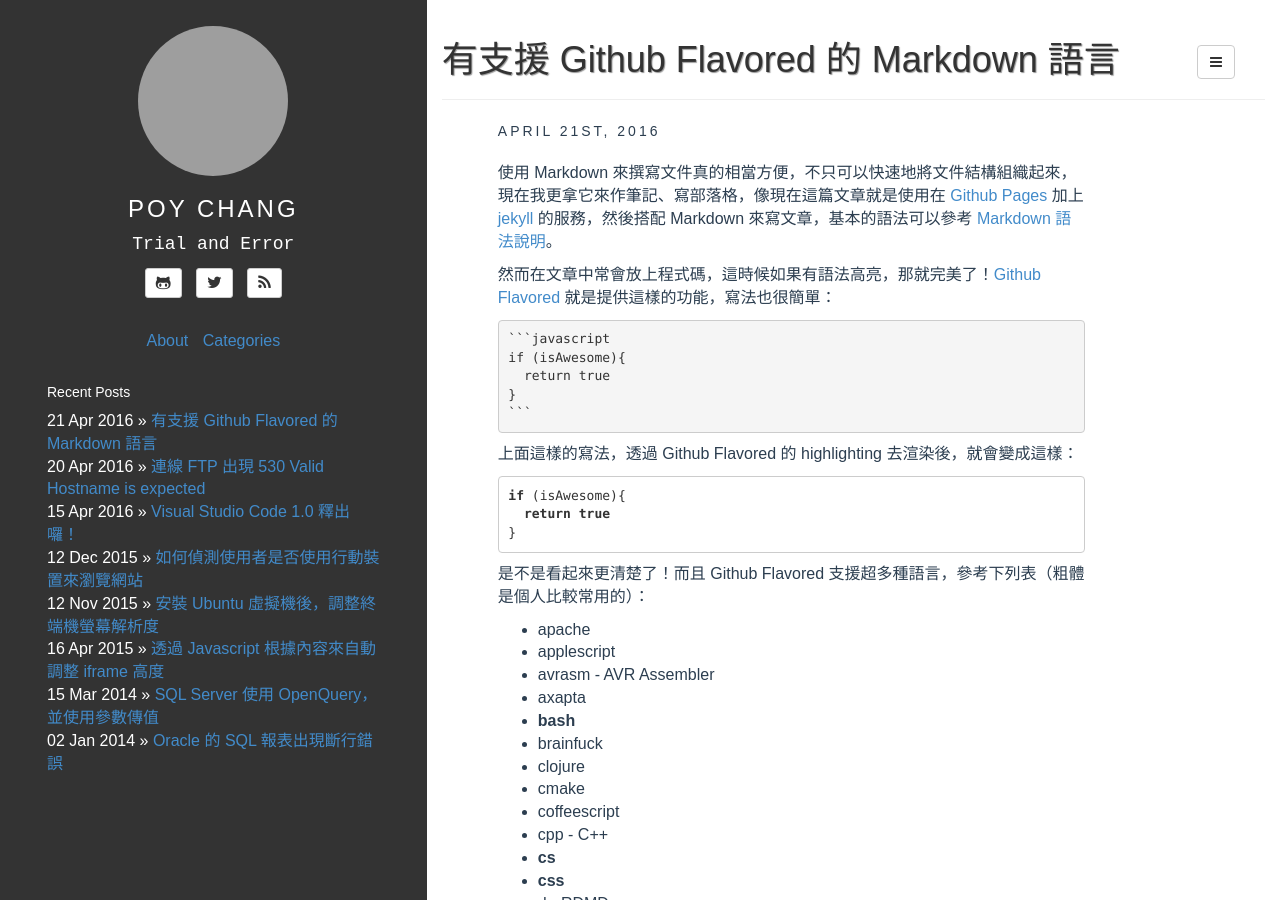
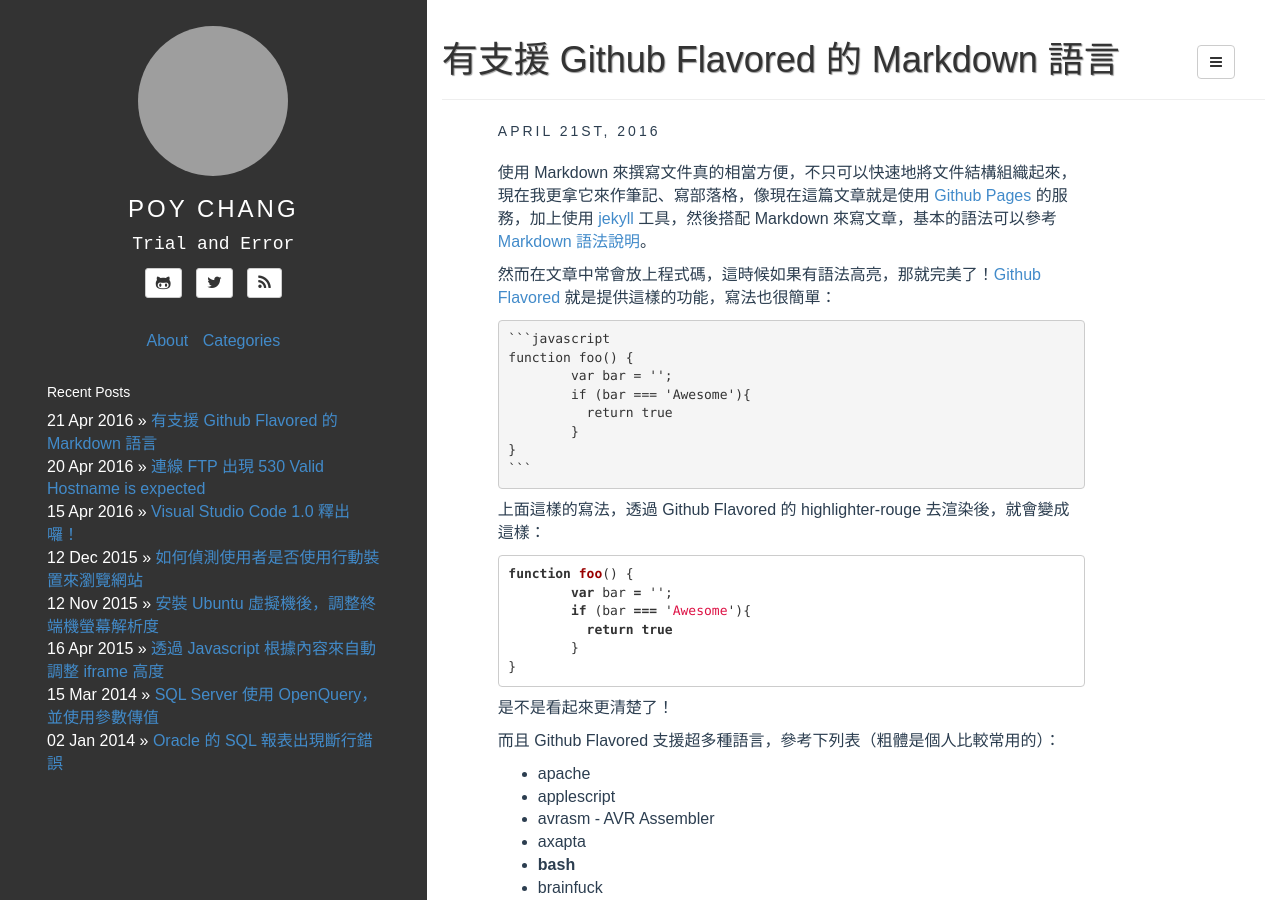
Before and after one commit to poychang/poychang.github.io, a Jekyll site: the page built from _posts/2016-04-22-supported-github-flacored-markdown.md, in a window 1280 px wide and 900 px high. Built offline with Jekyll 4.4.1, drawn with Linux system fonts in a browser that asks for light colours; some web fonts are replaced; comment, search, counter and statistics services are not loaded; some of the changed text lies outside the part shown; grey boxes are pictures that could not be loaded.

Commit message:
post update

````diff
--- a/_posts/2016-04-22-supported-github-flacored-markdown.md
+++ b/_posts/2016-04-22-supported-github-flacored-markdown.md
@@ -6,25 +6,36 @@ author: Poy
 comments: true
 categories: [Tools, Develop]
 ---
-使用 Markdown 來撰寫文件真的相當方便，不只可以快速地將文件結構組織起來，現在我更拿它來作筆記、寫部落格，像現在這篇文章就是使用在 [Github Pages](https://pages.github.com/) 加上 [jekyll](https://jekyllrb.com/) 的服務，然後搭配 Markdown 來寫文章，基本的語法可以參考 [Markdown 語法說明](http://markdown.tw/)。
+使用 Markdown 來撰寫文件真的相當方便，不只可以快速地將文件結構組織起來，現在我更拿它來作筆記、寫部落格，像現在這篇文章就是使用 [Github Pages](https://pages.github.com/) 的服務，加上使用 [jekyll](https://jekyllrb.com/) 工具，然後搭配 Markdown 來寫文章，基本的語法可以參考 [Markdown 語法說明](http://markdown.tw/)。
 
 然而在文章中常會放上程式碼，這時候如果有語法高亮，那就完美了！[Github Flavored](https://help.github.com/articles/creating-and-highlighting-code-blocks/) 就是提供這樣的功能，寫法也很簡單：
+
 <pre>
 ```javascript
-if (isAwesome){
-  return true
+function foo() {
+	var bar = '';
+	if (bar === 'Awesome'){
+	  return true
+	}
 }
 ```
 </pre>
 
-上面這樣的寫法，透過 Github Flavored 的 highlighting 去渲染後，就會變成這樣：
+上面這樣的寫法，透過 Github Flavored 的 highlighter-rouge 去渲染後，就會變成這樣：
 
-```javascript
-if (isAwesome){
-  return true
+```js
+function foo() {
+	var bar = '';
+	if (bar === 'Awesome'){
+	  return true
+	}
 }
 ```
-是不是看起來更清楚了！而且 Github Flavored 支援超多種語言，參考下列表（粗體是個人比較常用的）：
+
+是不是看起來更清楚了！
+
+而且 Github Flavored 支援超多種語言，參考下列表（粗體是個人比較常用的）：
+
 *	apache
 *	applescript
 *	avrasm - AVR Assembler
````
Also changed, not shown: other parts of _posts/2016-04-22-supported-github-flacored-markdown.md (+2 -0 lines).
